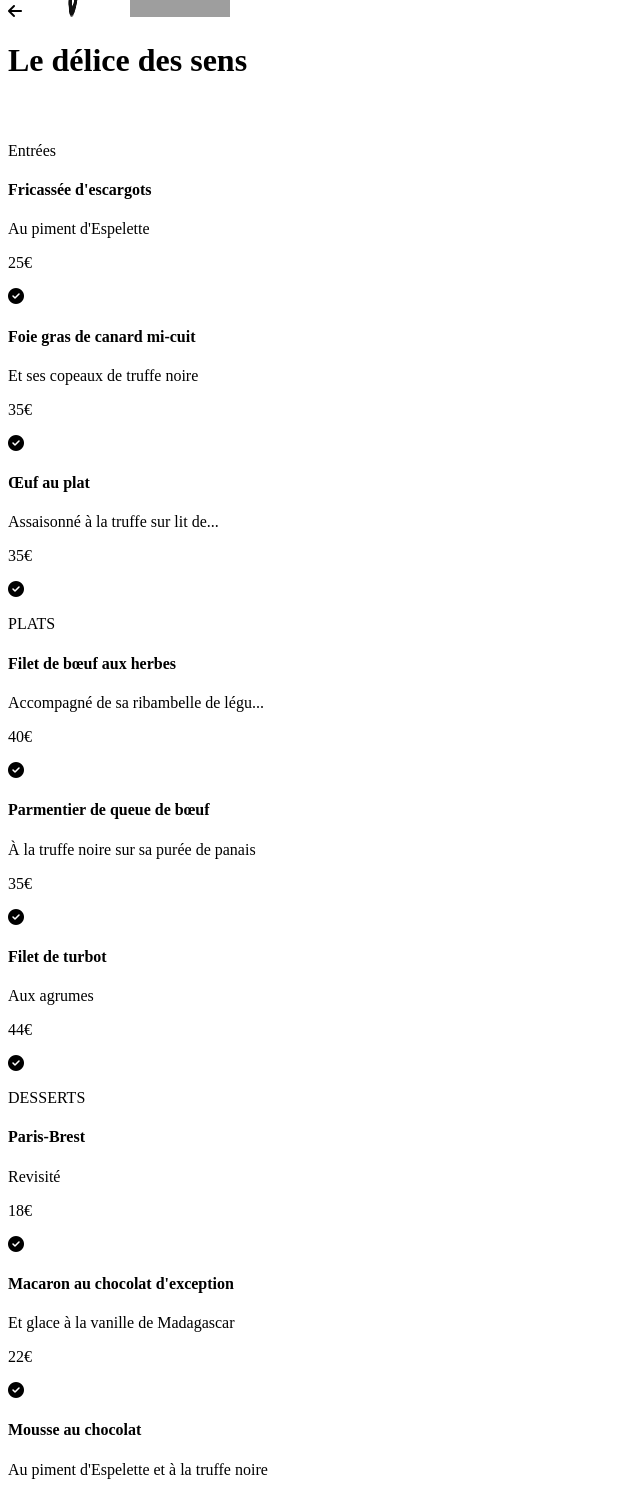
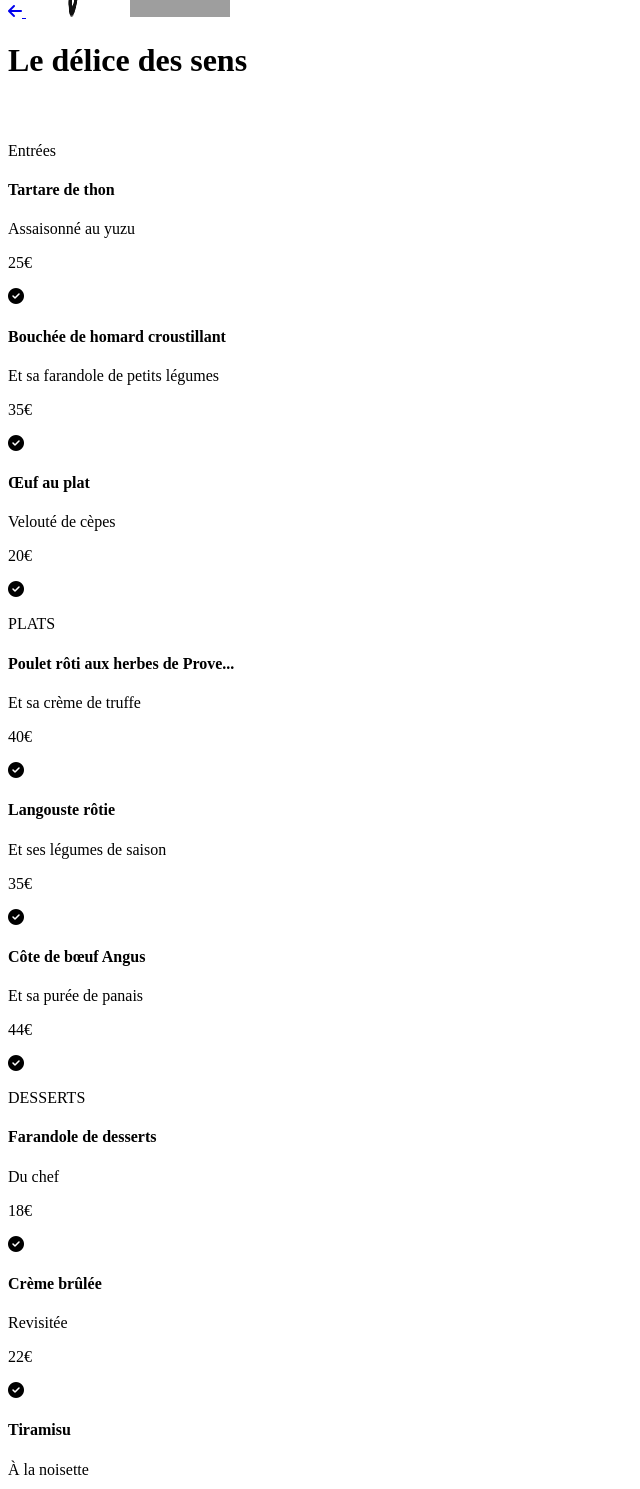
Before and after one commit to mehdi660/OhMyFoodV1, a plain HTML site: page Restaurants/Le_délice_des_sens.html in a window 1280 px wide. Shown: the part 91-1580 px from the top of the page, without its empty margins (0-640 px from the left). Drawn offline with Linux system fonts and the light colour scheme; grey boxes are pictures that could not be loaded; a web font is replaced by a local one.

Commit message:
ajout des balises a pour rediriger entre les différentes pages via les fléches de retour en arriére, oublie de ma part

```diff
--- a/Restaurants/Le_délice_des_sens.html
+++ b/Restaurants/Le_délice_des_sens.html
@@ -29,7 +29,9 @@
   <body>
     <header>
       <div class="header_container">
-        <i class="fa-solid fa-arrow-left"></i>
+        <a href="../Homepage.html">
+          <i class="fa-solid fa-arrow-left"></i>
+        </a>
         <img
           src="../Images et textes Ohmyfood/images/logo/ohmyfood.png"
           alt="image du site oh my food"
@@ -63,8 +65,8 @@
 
             <article class="card">
               <div class="text_card">
-                <h4>Fricassée d'escargots</h4>
-                <p>Au piment d'Espelette</p>
+                <h4>Tartare de thon</h4>
+                <p>Assaisonné au yuzu</p>
                 <p>25€</p>
               </div>
               <div class="checker">
@@ -74,8 +76,8 @@
 
             <article class="card">
               <div class="text_card">
-                <h4>Foie gras de canard mi-cuit</h4>
-                <p>Et ses copeaux de truffe noire</p>
+                <h4>Bouchée de homard croustillant</h4>
+                <p>Et sa farandole de petits légumes</p>
                 <p>35€</p>
               </div>
               <div class="checker">
@@ -86,8 +88,8 @@
             <article class="card">
               <div class="text_card">
                 <h4>Œuf au plat</h4>
-                <p>Assaisonné à la truffe sur lit de...</p>
-                <p>35€</p>
+                <p>Velouté de cèpes</p>
+                <p>20€</p>
               </div>
               <div class="checker">
                 <i class="fa-solid fa-circle-check"></i>
@@ -100,8 +102,8 @@
 
             <article class="card">
               <div class="text_card">
-                <h4>Filet de bœuf aux herbes</h4>
-                <p>Accompagné de sa ribambelle de légu...</p>
+                <h4>Poulet rôti aux herbes de Prove...</h4>
+                <p>Et sa crème de truffe</p>
                 <p>40€</p>
               </div>
               <div class="checker">
@@ -111,8 +113,8 @@
 
             <article class="card">
               <div class="text_card">
-                <h4>Parmentier de queue de bœuf</h4>
-                <p>À la truffe noire sur sa purée de panais</p>
+                <h4>Langouste rôtie</h4>
+                <p>Et ses légumes de saison</p>
                 <p>35€</p>
               </div>
               <div class="checker">
@@ -122,8 +124,8 @@
 
             <article class="card">
               <div class="text_card">
-                <h4>Filet de turbot</h4>
-                <p>Aux agrumes</p>
+                <h4>Côte de bœuf Angus</h4>
+                <p>Et sa purée de panais</p>
                 <p>44€</p>
               </div>
               <div class="checker">
@@ -137,8 +139,8 @@
 
             <article class="card">
               <div class="text_card">
-                <h4>Paris-Brest</h4>
-                <p>Revisité</p>
+                <h4>Farandole de desserts</h4>
+                <p>Du chef</p>
                 <p>18€</p>
               </div>
               <div class="checker">
@@ -148,8 +150,8 @@
 
             <article class="card">
               <div class="text_card">
-                <h4>Macaron au chocolat d'exception</h4>
-                <p>Et glace à la vanille de Madagascar</p>
+                <h4>Crème brûlée</h4>
+                <p>Revisitée</p>
                 <p>22€</p>
               </div>
               <div class="checker">
@@ -159,8 +161,8 @@
 
             <article class="card">
               <div class="text_card">
-                <h4>Mousse au chocolat</h4>
-                <p>Au piment d'Espelette et à la truffe noire</p>
+                <h4>Tiramisu</h4>
+                <p>À la noisette</p>
                 <p>23€</p>
               </div>
               <div class="checker">
```
Also changed, not shown: Homepage.html (+9 -9 lines), Restaurants/La_palette du gout.html (+3 -1 lines).
